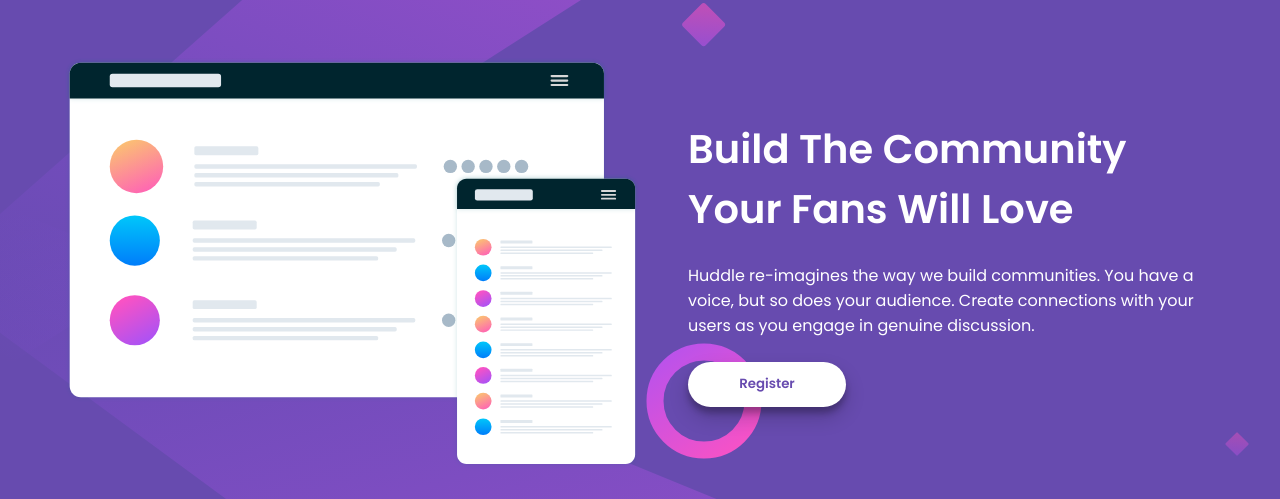
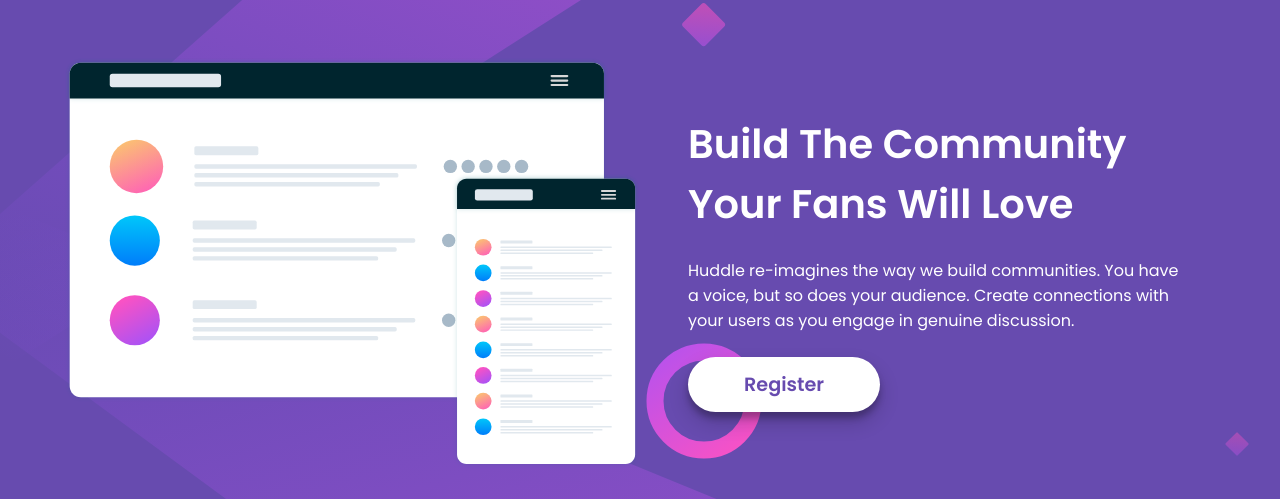
Before and after one commit to Oswalld/huddle-landing-page-with-single-introductory-section-master, a plain HTML site: page index.html in a window 1280 px wide. Shown: the part 162-661 px from the top of the page. Drawn offline with Linux system fonts and the light colour scheme.

Commit message:
little changes

```diff
--- a/styles/_intro.scss
+++ b/styles/_intro.scss
@@ -40,16 +40,19 @@
     h1{
         font-size: 2.5rem;
         font-weight: 600;
+        max-width: 500px;
     }
     p{
         font-weight: 400;
+        max-width: 500px;
     }
     button{
         font-family: 'Poppins', sans-serif;
+        font-size: 1.2rem;
         font-weight: 600;
         border: none;
         border-radius: 55rem;
-        padding: 0.8rem 3.2rem;
+        padding: 0.8rem 3.5rem;
         color: $Violet;
         background-color: white;
         box-shadow: rgba(0, 0, 0, 0.19) 0px 10px 20px, rgba(0, 0, 0, 0.23) 0px 6px 6px;
```
Also changed, not shown: index.html (+2 -1 lines), styles/style.css, 1 other file.
